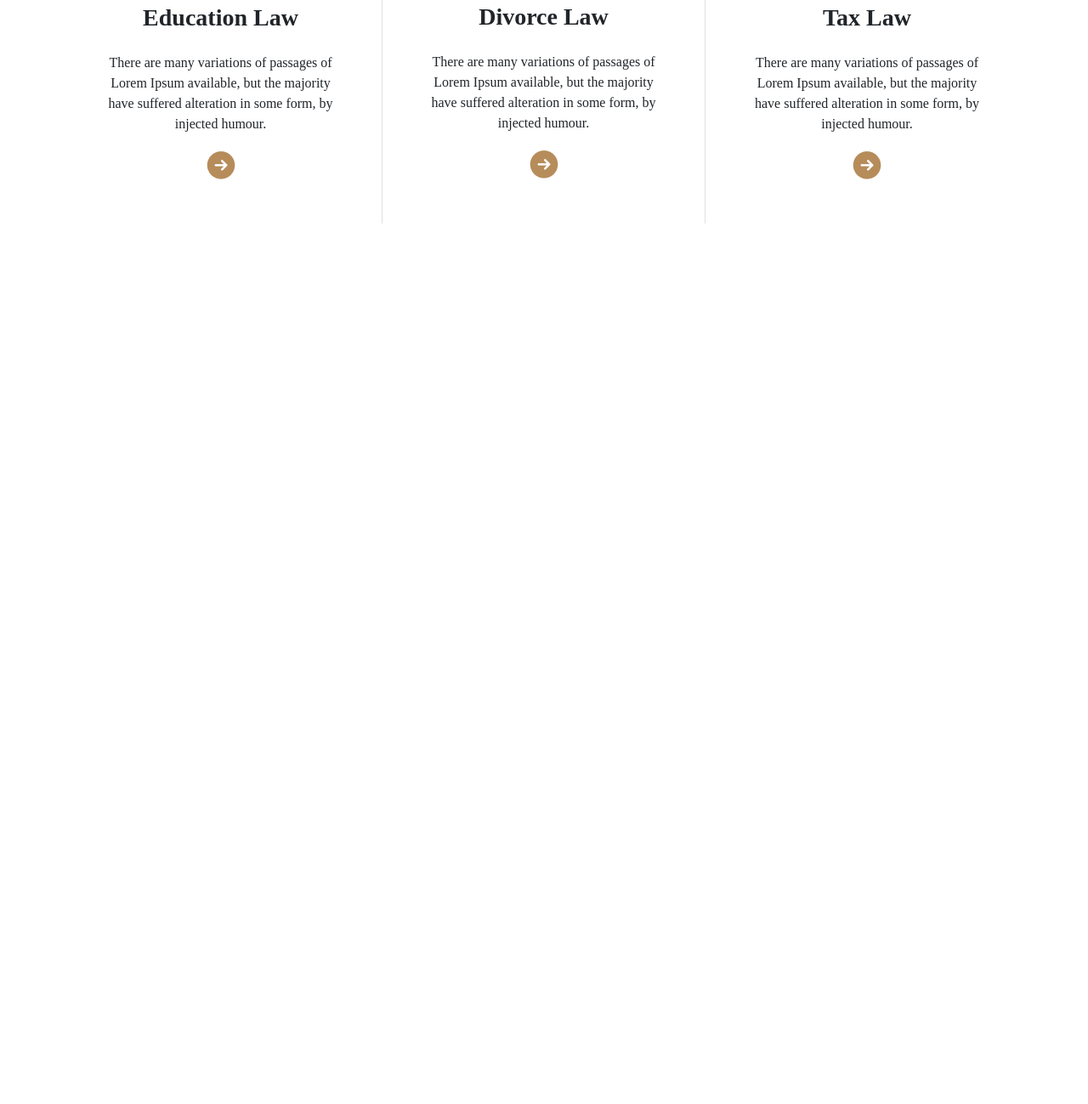
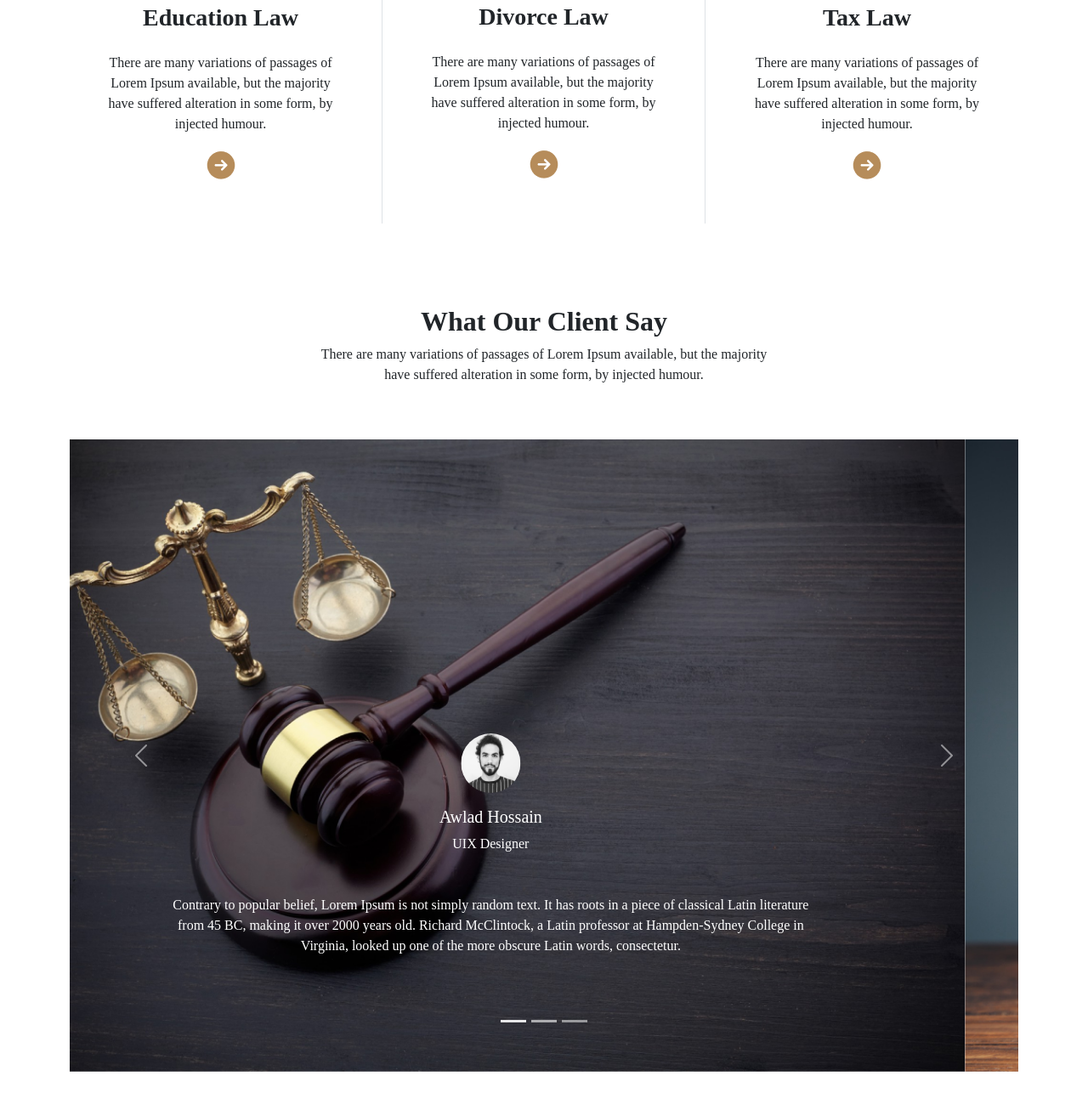
Before and after one commit to chamakkarmakar/legal-solution-justice, a plain HTML site: page index.html in a window 1280 px wide. Shown: the part 1640-2939 px from the top of the page at 85% size. Before the commit the page ends 1951 px from the top, so only its background shows below. Drawn offline with nearby package versions, Linux system fonts and the light colour scheme.

Commit message:
make client review section

```diff
--- a/index.html
+++ b/index.html
@@ -48,10 +48,12 @@
         <section class="banner d-flex justify-content-center">
             <div class="text-white w-75 text-center ">
                 <h1 class="display-3 fw-bolder lead">We Provide Effective Legal Solutions</h1>
-                <p class="py-4">There are many variations of passages of Lorem Ipsum available, but the majority have suffered
+                <p class="py-4">There are many variations of passages of Lorem Ipsum available, but the majority have
+                    suffered
                     alteration in some form, by injected humour.</p>
                 <form class="d-flex my-5" role="search">
-                    <input class="form-control me-2" type="search" placeholder="Search Your Services" aria-label="Search">
+                    <input class="form-control me-2" type="search" placeholder="Search Your Services"
+                        aria-label="Search">
                     <button class="px-5 py-2 fw-bold rounded" type="submit">Search</button>
                 </form>
             </div>
@@ -60,7 +62,7 @@
 
     <main>
         <!-- The Legal Practice Area  -->
-        <section class="d-flex flex-column justify-content-center  align-items-center my-5 ">
+        <section class="d-flex flex-column justify-content-center align-items-center my-5 ">
             <div class="text-center w-50 my-5">
                 <h2 class="fw-bolder">The Legal Practice Area</h2>
                 <p>There are many variations of passages of Lorem Ipsum available, but the majority have
@@ -143,6 +145,68 @@
             </div>
 
         </section>
+
+        <!-- What our client say  -->
+        <section class="d-flex flex-column justify-content-center align-items-center my-5 ">
+            <div class="text-center w-50 my-5">
+                <h2 class="fw-bolder">What Our Client Say</h2>
+                <p>There are many variations of passages of Lorem Ipsum available, but the majority have
+                    suffered alteration in some form, by injected humour.</p>
+            </div>
+            <div id="carouselExampleSlidesOnly" class="carousel slide" data-bs-ride="carousel">
+                <div class="carousel-indicators my-5">
+                    <button type="button" data-bs-target="#carouselExampleSlidesOnly" data-bs-slide-to="0" class="active" aria-current="true" aria-label="Slide 1"></button>
+                    <button type="button" data-bs-target="#carouselExampleSlidesOnly" data-bs-slide-to="1" aria-label="Slide 2"></button>
+                    <button type="button" data-bs-target="#carouselExampleSlidesOnly" data-bs-slide-to="2" aria-label="Slide 3"></button>
+                  </div>
+                <div class="carousel-inner">
+                    <div class="carousel-item active">
+                        <img src="images/slider-1.png" class="d-block w-100" alt="slider-1">
+                        <div class="carousel-caption d-block mb-5">
+                            <img src="images/person.png" class="my-3 rounded-circle" alt="person" style="height: 70px; width: 70px;">
+                            <h5>Awlad Hossain</h5>
+                            <p>UIX Designer</p>
+                            <p class="my-5">Contrary to popular belief, Lorem Ipsum is not simply random text. It has roots in a piece of classical Latin
+                                literature from 45 BC, making it over 2000 years old. Richard McClintock, a Latin professor at Hampden-Sydney
+                                College in Virginia, looked up one of the more obscure Latin words, consectetur.</p>
+                        </div>
+                    </div>
+                    <div class="carousel-item">
+                        <img src="images/slider-2.png" class="d-block w-100" alt="slider-2">
+                        <div class="carousel-caption d-block mb-5">
+                            <img src="images/person.png" class="my-3 rounded-circle" alt="person" style="height: 70px; width: 70px;">
+                            <h5>Awlad Hossain</h5>
+                            <p>UIX Designer</p>
+                            <p class="my-5">Contrary to popular belief, Lorem Ipsum is not simply random text. It has roots in a piece of classical Latin
+                                literature from 45 BC, making it over 2000 years old. Richard McClintock, a Latin professor at Hampden-Sydney
+                                College in Virginia, looked up one of the more obscure Latin words, consectetur.</p>
+                        </div>
+                    </div>
+                    <div class="carousel-item">
+                        <img src="images/slider-3.png" class="d-block w-100" alt="slider-3">
+                        <div class="carousel-caption d-block mb-5">
+                            <img src="images/person.png" class="my-3 rounded-circle" alt="person" style="height: 70px; width: 70px;">
+                            <h5>Awlad Hossain</h5>
+                            <p>UIX Designer</p>
+                            <p class="my-5">Contrary to popular belief, Lorem Ipsum is not simply random text. It has roots in a piece of classical Latin
+                                literature from 45 BC, making it over 2000 years old. Richard McClintock, a Latin professor at Hampden-Sydney
+                                College in Virginia, looked up one of the more obscure Latin words, consectetur.</p>
+                        </div>
+                    </div>
+                </div>
+                <button class="carousel-control-prev" type="button" data-bs-target="#carouselExampleSlidesOnly"
+                    data-bs-slide="prev">
+                    <span class="carousel-control-prev-icon" aria-hidden="true"></span>
+                    <span class="visually-hidden">Previous</span>
+                </button>
+                <button class="carousel-control-next" type="button" data-bs-target="#carouselExampleSlidesOnly"
+                    data-bs-slide="next">
+                    <span class="carousel-control-next-icon" aria-hidden="true"></span>
+                    <span class="visually-hidden">Next</span>
+                </button>
+            </div>
+
+        </section>
     </main>
     <footer>
 
```
Also changed, not shown: images/person.png (added), images/slider-1.jpg, images/slider-1.png (added), images/slider-2.jpg (deleted), images/slider-2.png (added), images/slider-3.jpg (deleted), images/slider-3.png (added). Lines whose indentation alone changed are shown as unchanged.
